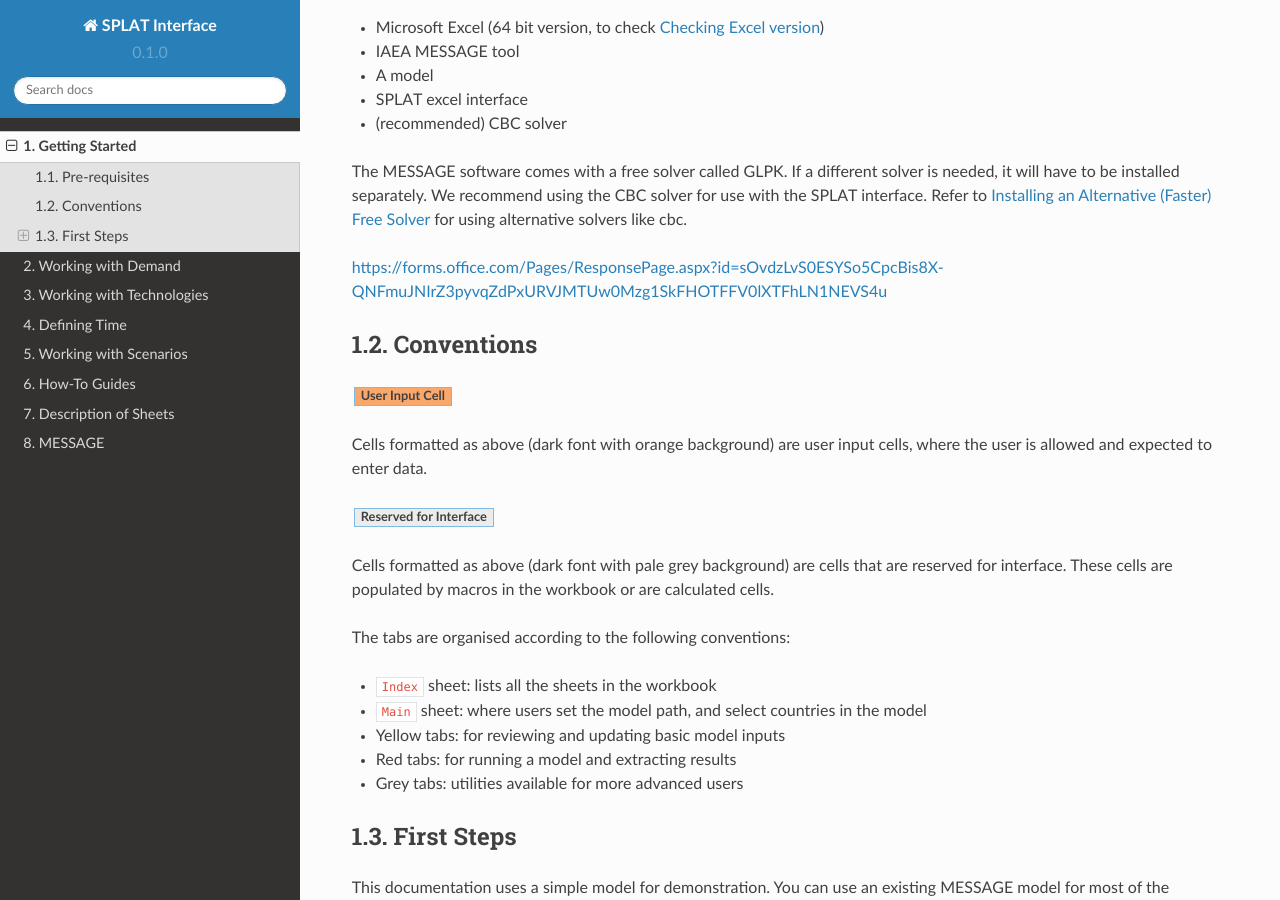
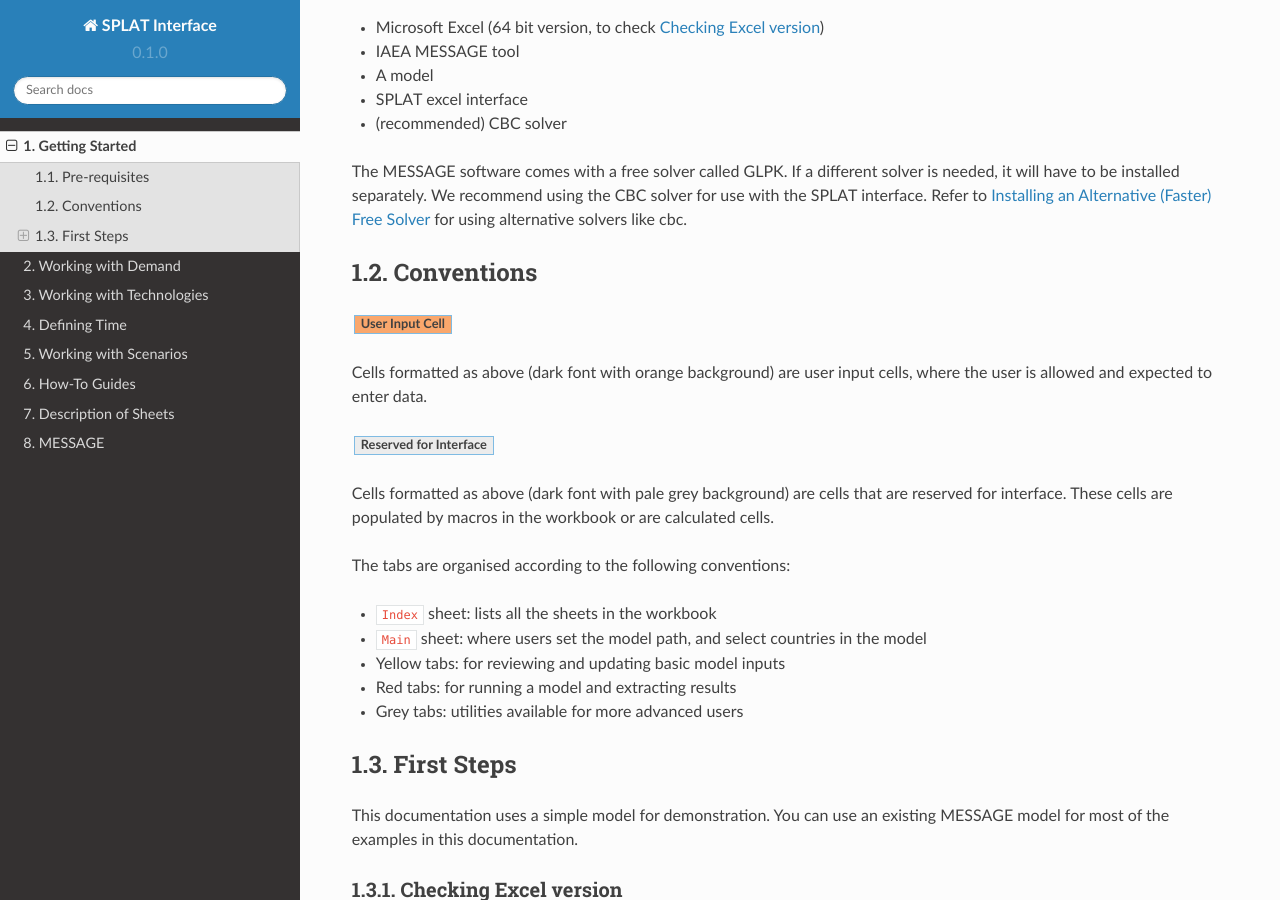
Before and after one commit to SPLATteam/SPLAT-WebGuide, a Sphinx documentation site: the page built from docs/getting_started.rst, in a window 1280 px wide and 900 px high, scrolled down 445 px. Built offline with Sphinx 7.4.7 and the Read the Docs theme 2.0.0, drawn with Linux system fonts in a browser that asks for light colours; some of the changed lines change nothing that is shown.

Commit message:
Update getting_started.rst

```diff
--- a/docs/getting_started.rst
+++ b/docs/getting_started.rst
@@ -17,7 +17,7 @@
 Before using the SPLAT interface, ensure that you have the following software installed and files downloaded:
 
 .. note::
-	If you are already issued the SPLAT learning kit, the following software (except Microsoft Excel) can be accessed in the software folder. If the kit has not been issued to you yet, please fill in the `request form`_ , or contact the IRENA person you are in touch with.
+	If you are already issued the SPLAT learning kit, the following software (except Microsoft Excel) can be accessed in the software folder. If the kit has not been issued to you yet, please fill in the `request form <https://forms.office.com/Pages/ResponsePage.aspx?id=sOvdzLvS0ESYSo5CpcBis8X-QNFmuJNIrZ3pyvqZdPxURVJMTUw0Mzg1SkFHOTFFV0lXTFhLN1NEVS4u>`_ , or contact the IRENA person you are in touch with.
 
 
 -	Microsoft Excel (64 bit version, to check :ref:`checking_bits`)
@@ -27,11 +27,6 @@
 -	(recommended) CBC solver
 
 The MESSAGE software comes with a free solver called GLPK. If a different solver is needed, it will have to be installed separately. We recommend using the CBC solver for use with the SPLAT interface. Refer to :ref:`install_solver` for using alternative solvers like cbc.
-
-
-.. _request form:
-https://forms.office.com/Pages/ResponsePage.aspx?id=sOvdzLvS0ESYSo5CpcBis8X-QNFmuJNIrZ3pyvqZdPxURVJMTUw0Mzg1SkFHOTFFV0lXTFhLN1NEVS4u
-
 
 .. _conventions:
 
```
